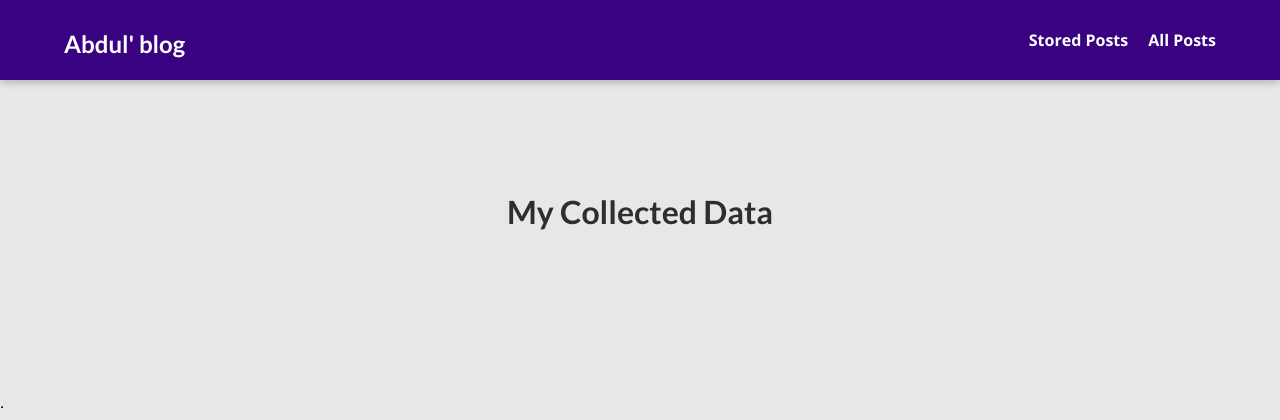
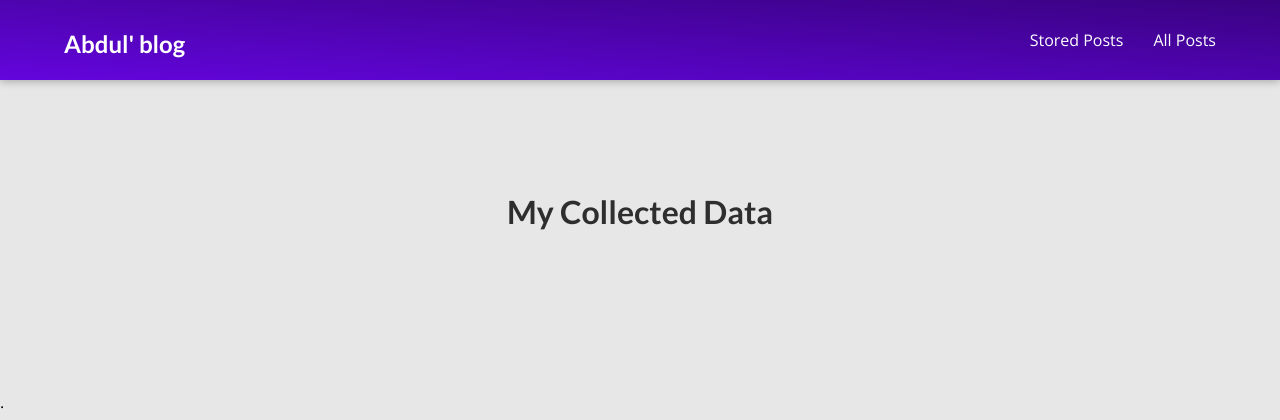
Before and after one commit to Abdul-abiola/django-blog-site, a Django app: page /posts in a window 1280 px wide. Shown: the top 420 px of the page. Run offline with Django 5.2, Linux system fonts and the light colour scheme; data that the repository does not hold is empty.

Commit message:
Update app.css

```diff
--- a/static/app.css
+++ b/static/app.css
@@ -22,28 +22,26 @@ h3 {
 #main-navigation {
   width: 100%;
   height: 5rem;
-  background-color: #4b0082;
+  background: linear-gradient(to right top, #6305dd, #390281);
   display: flex;
   justify-content: space-between;
   align-items: center;
-  padding: 0 5%;
+ padding: 0 5%;
+  position: relative;
+  top: 0;
+  left: 0;
   box-sizing: border-box;
-  position: relative;
 }
-#main-navigation nav{
+#main-navigation nav {
   display: flex;
-  gap: 20px;
+  gap: 30px;
+  margin-left:0;
 }
-#main-navigation h1 {
-  margin-right: 50px;
-}
+
 #main-navigation a {
   text-decoration: none;
   color: white;
-  font-weight: bold;
-  white-space: nowrap;
-  /* margin-left: 3rem; */
-  /* margin: 0; */
+  font-size: medium ;
 }
 
 #main-navigation a:hover,
```
